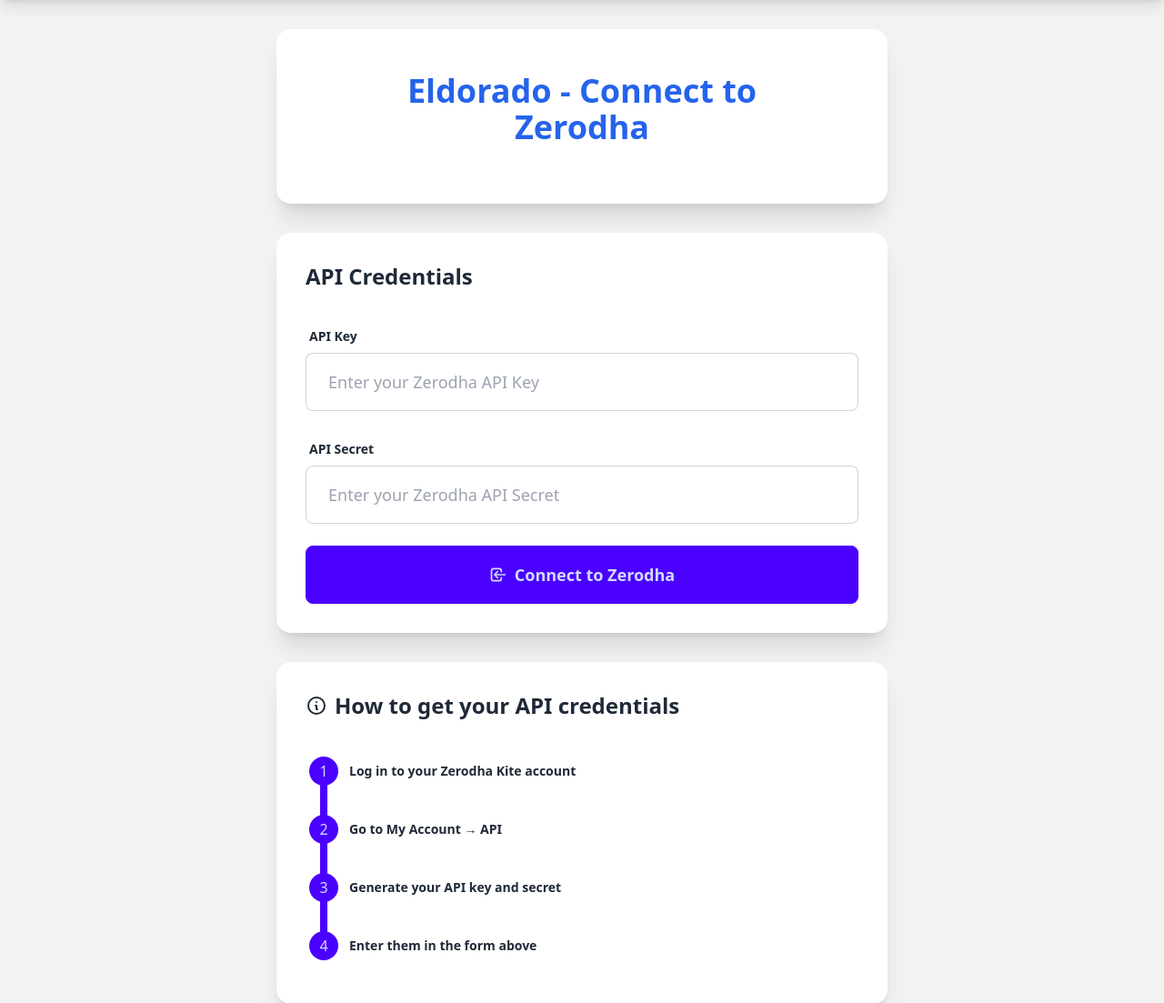
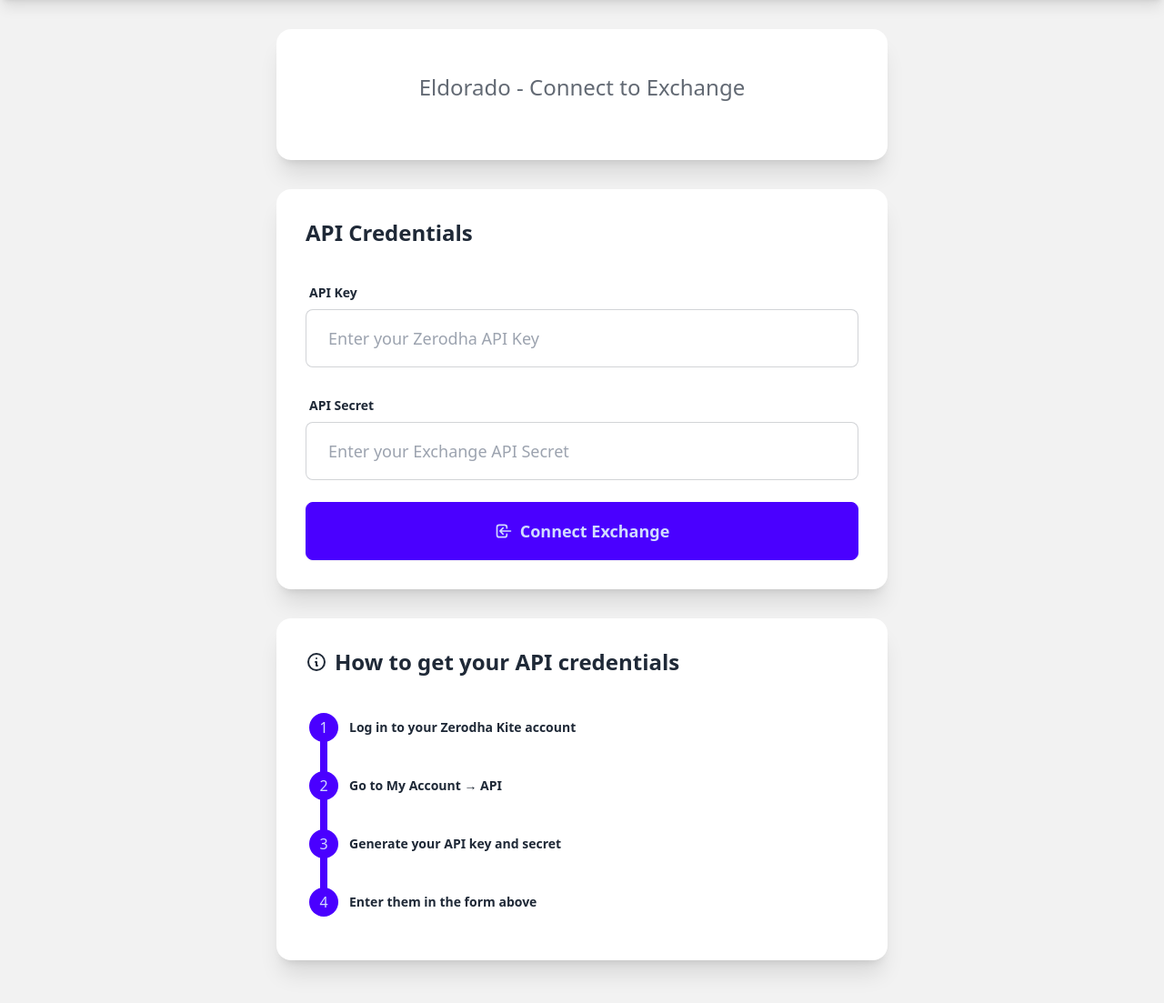
Before and after one commit to vinay-kotian/os-platforms, a Flask app: page /login in a window 1280 px wide. Shown: the part 80-1183 px from the top of the page at 91% size. Run offline with Flask 3, Linux system fonts and the light colour scheme; some libraries are stand-ins or nearby versions.

Commit message:
Made changes to UI

```diff
--- a/templates/index.html
+++ b/templates/index.html
@@ -15,7 +15,7 @@
                         <svg class="w-5 h-5" fill="none" stroke="currentColor" viewBox="0 0 24 24">
                             <path stroke-linecap="round" stroke-linejoin="round" stroke-width="2" d="M11 16l-4-4m0 0l4-4m-4 4h14m-5 4v1a3 3 0 01-3 3H6a3 3 0 01-3-3V7a3 3 0 013-3h7a3 3 0 013 3v1"></path>
                         </svg>
-                        Connect to Zerodha
+                        Connect to Exchange
                     </a>
 
                     <a href="{{ url_for('prices') }}" class="btn btn-success btn-lg">
--- a/templates/login.html
+++ b/templates/login.html
@@ -7,7 +7,7 @@
     <div class="hero bg-base-100 rounded-2xl shadow-xl p-8 mb-8">
         <div class="hero-content text-center">
             <div class="max-w-md">
-                <h1 class="text-4xl font-bold text-primary mb-4">Eldorado - Connect to Zerodha</h1>
+                <h1 class="text-2xl font-light text-base-content/70 mb-4">Eldorado - Connect to Exchange</h1>
             </div>
         </div>
     </div>
@@ -54,7 +54,7 @@
                            id="api_secret"
                            name="api_secret"
                            class="input input-bordered input-lg"
-                           placeholder="Enter your Zerodha API Secret"
+                           placeholder="Enter your Exchange API Secret"
                            required>
                 </div>
 
@@ -63,7 +63,7 @@
                         <svg class="w-5 h-5" fill="none" stroke="currentColor" viewBox="0 0 24 24">
                             <path stroke-linecap="round" stroke-linejoin="round" stroke-width="2" d="M11 16l-4-4m0 0l4-4m-4 4h14m-5 4v1a3 3 0 01-3 3H6a3 3 0 01-3-3V7a3 3 0 013-3h7a3 3 0 013 3v1"></path>
                         </svg>
-                        Connect to Zerodha
+                        Connect Exchange
                     </button>
                 </div>
             </form>
--- a/templates/prices.html
+++ b/templates/prices.html
@@ -247,7 +247,7 @@
                 <svg class="w-5 h-5" fill="none" stroke="currentColor" viewBox="0 0 24 24">
                     <path stroke-linecap="round" stroke-linejoin="round" stroke-width="2" d="M11 16l-4-4m0 0l4-4m-4 4h14m-5 4v1a3 3 0 01-3 3H6a3 3 0 01-3-3V7a3 3 0 013-3h7a3 3 0 013 3v1"></path>
                 </svg>
-                Connect to Zerodha
+                Connect to Exchange
             </a>
         </div>
     </div>
```
